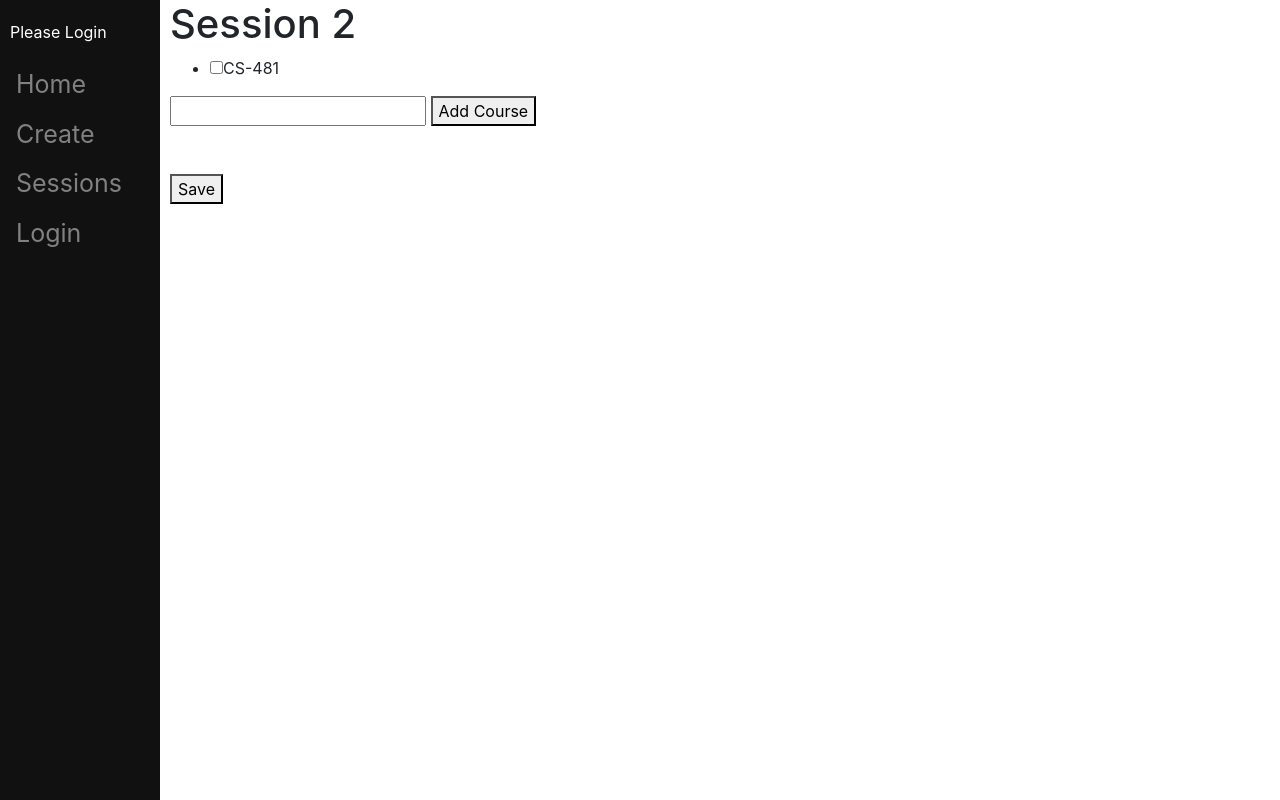
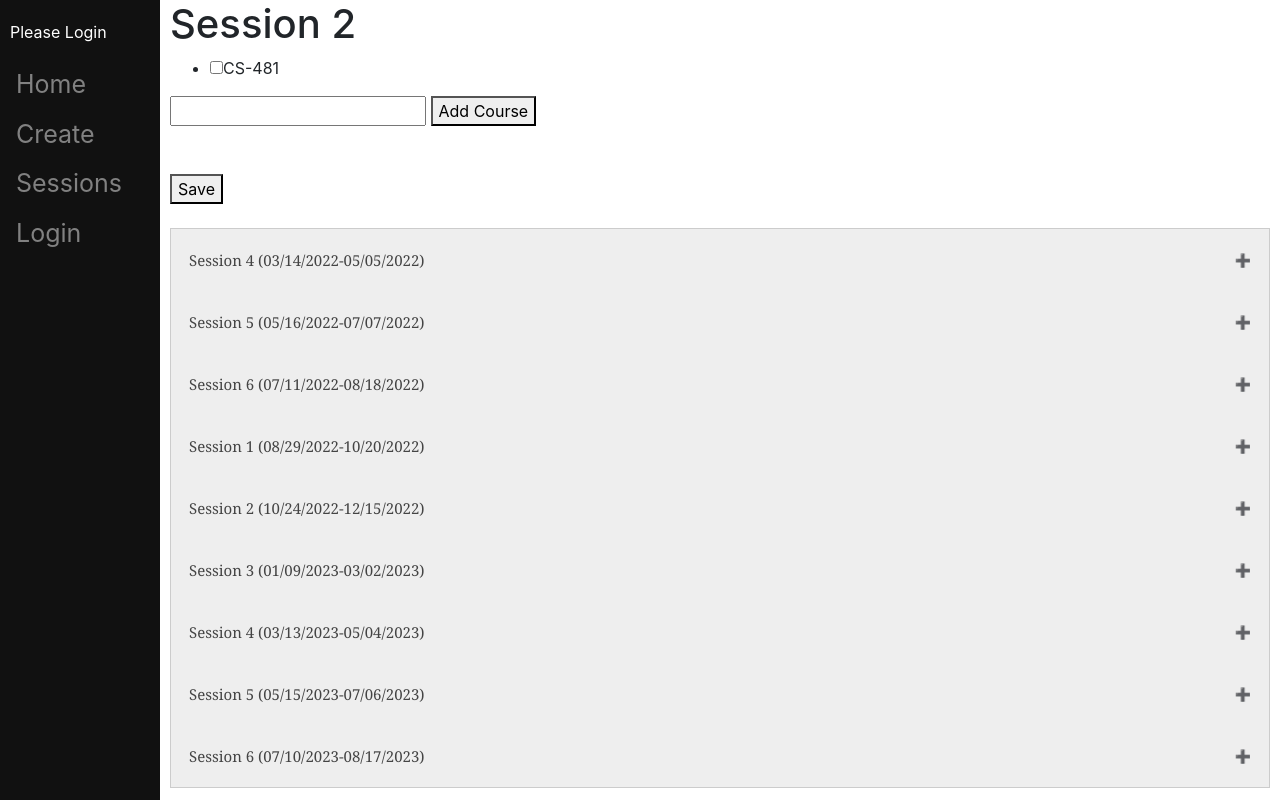
Before and after one commit to devinem14/uiu-connect, a Django app: template main/templates/main/list.html in a window 1280 px wide. Run offline with Django 4.2, Linux system fonts and the light colour scheme; the template is opened without the code that fills it: values that come from a table or form of the project are taken from there, others are empty; data comes from the database, SQL or seed files in the repository; some libraries are stand-ins or nearby versions.

Commit message:
Update list.html

```diff
--- a/main/templates/main/list.html
+++ b/main/templates/main/list.html
@@ -1,5 +1,6 @@
 {% extends "main/base.html" %}
-{% block title %}View List{% endblock %}
+{% block title %}Session{% endblock %}
+{% load crispy_forms_tags %}
 
 {% block content %}
     <h1>Session {{ls.name}}</h1>
@@ -21,4 +22,43 @@
 
         <button type="submit", name="save", value="save">Save</button>
     </form>
+    <br></br>
+    <div style="height:560px;width:auto;border:1px solid #ccc;font:16px/26px Georgia, Garamond, Serif;overflow:auto;">
+        <button class="accordion">Session 4 (03/14/2022-05/05/2022)</button>
+        <div class="panel">
+            <p>Lorem ipsum...</p>
+        </div>
+        <button class="accordion">Session 5 (05/16/2022-07/07/2022)</button>
+        <div class="panel">
+            <p>Lorem ipsum...</p>
+        </div>
+        <button class="accordion">Session 6 (07/11/2022-08/18/2022)</button>
+        <div class="panel">
+            <p>Lorem ipsum...</p>
+        </div>
+        <button class="accordion">Session 1 (08/29/2022-10/20/2022)</button>
+        <div class="panel">
+            <p>Lorem ipsum...</p>
+        </div>
+        <button class="accordion">Session 2 (10/24/2022-12/15/2022)</button>
+        <div class="panel">
+            <p>Lorem ipsum...</p>
+        </div>
+        <button class="accordion">Session 3 (01/09/2023-03/02/2023)</button>
+        <div class="panel">
+            <p>Lorem ipsum...</p>
+        </div>
+        <button class="accordion">Session 4 (03/13/2023-05/04/2023)</button>
+        <div class="panel">
+            <p>Lorem ipsum...</p>
+        </div>
+        <button class="accordion">Session 5 (05/15/2023-07/06/2023)</button>
+        <div class="panel">
+            <p>Lorem ipsum...</p>
+        </div>
+        <button class="accordion">Session 6 (07/10/2023-08/17/2023)</button>
+        <div class="panel">
+            <p>Lorem ipsum...</p>
+        </div>
+    </div>
 {% endblock %}
```
